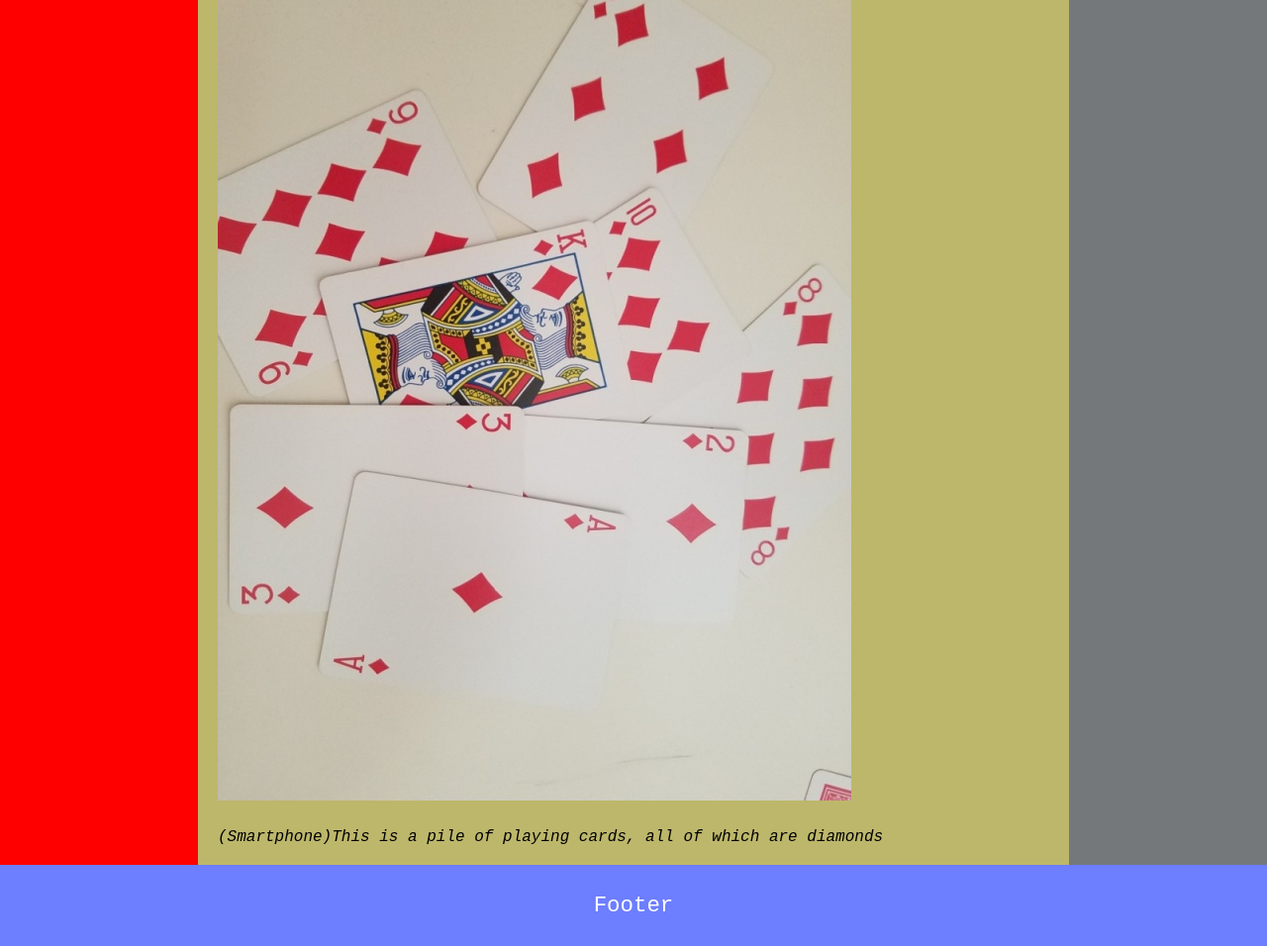
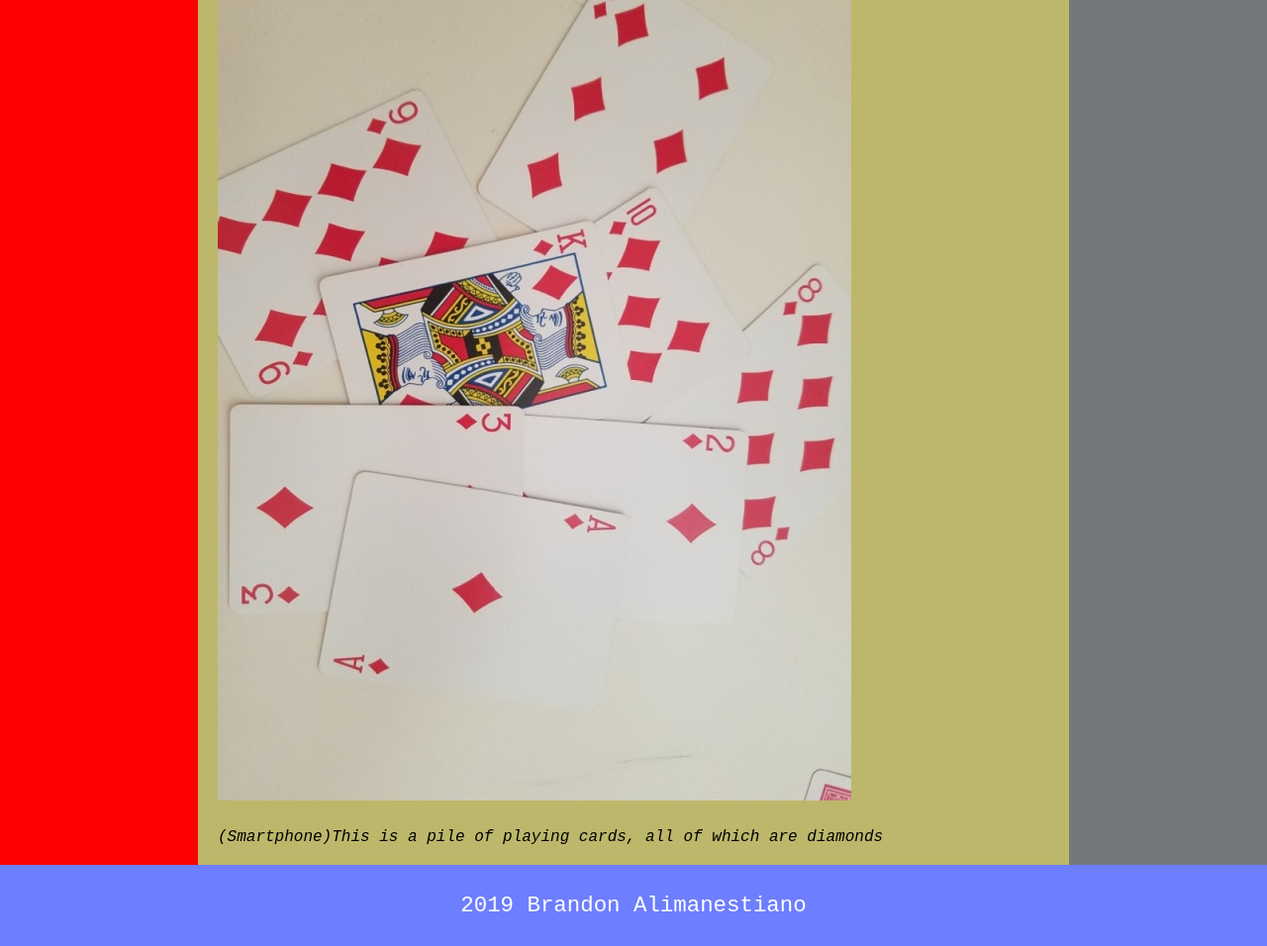
Before and after one commit to brandon7777/design-principles, a plain HTML site: page unity.html in a window 1280 px wide. Shown: the part 495-1451 px from the top of the page at 99% size. Drawn offline with Linux system fonts and the light colour scheme.

Commit message:
Update unity.html

```diff
--- a/unity.html
+++ b/unity.html
@@ -38,7 +38,8 @@
      </figcaption>
    </figure>
      </main>
-     <aside>Related links</aside>
-     <footer>Footer</footer>
+     <aside>Related links
+       <li><a href="continuity.html">Continuity</a></li></aside>
+     <footer>2019 Brandon Alimanestiano</footer>
   </body>
 </html>
```
